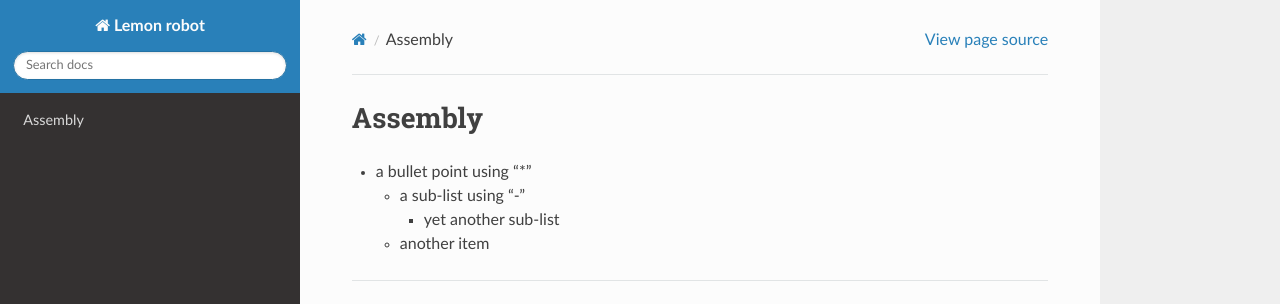
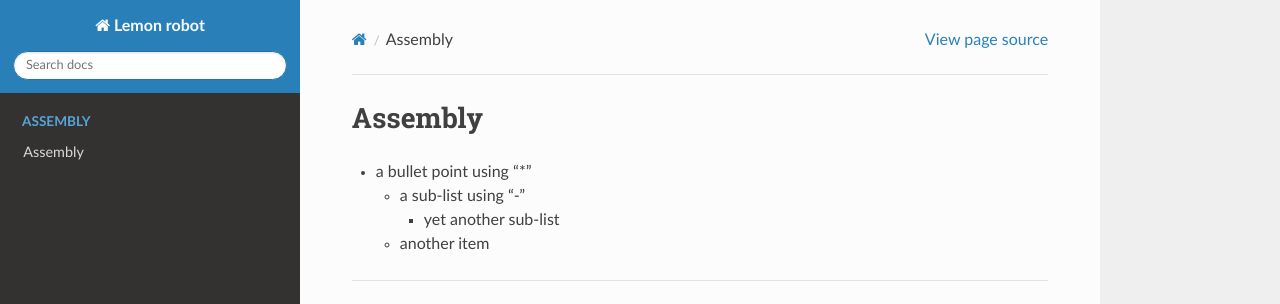
Before and after one commit to HisarCS/Lemon, a Sphinx documentation site: the page built from docs/try/ass.rst, in a window 1280 px wide. Shown: the top 304 px of the page. Built offline with Sphinx 7.4.7 and the Read the Docs theme 2.0.0, drawn with Linux system fonts in a browser that asks for light colours; pages that are not in the unit, such as notebooks, are missing from menus.

Commit message:
Update assemble.rst

```diff
--- a/docs/1. Assembly/assemble.rst
+++ b/docs/1. Assembly/assemble.rst
@@ -1,3 +1,8 @@
+.. _my-reference-label:
+
+Assembly
+--------------------------
+
 * a bullet point using "*"
 
   - a sub-list using "-"
```
